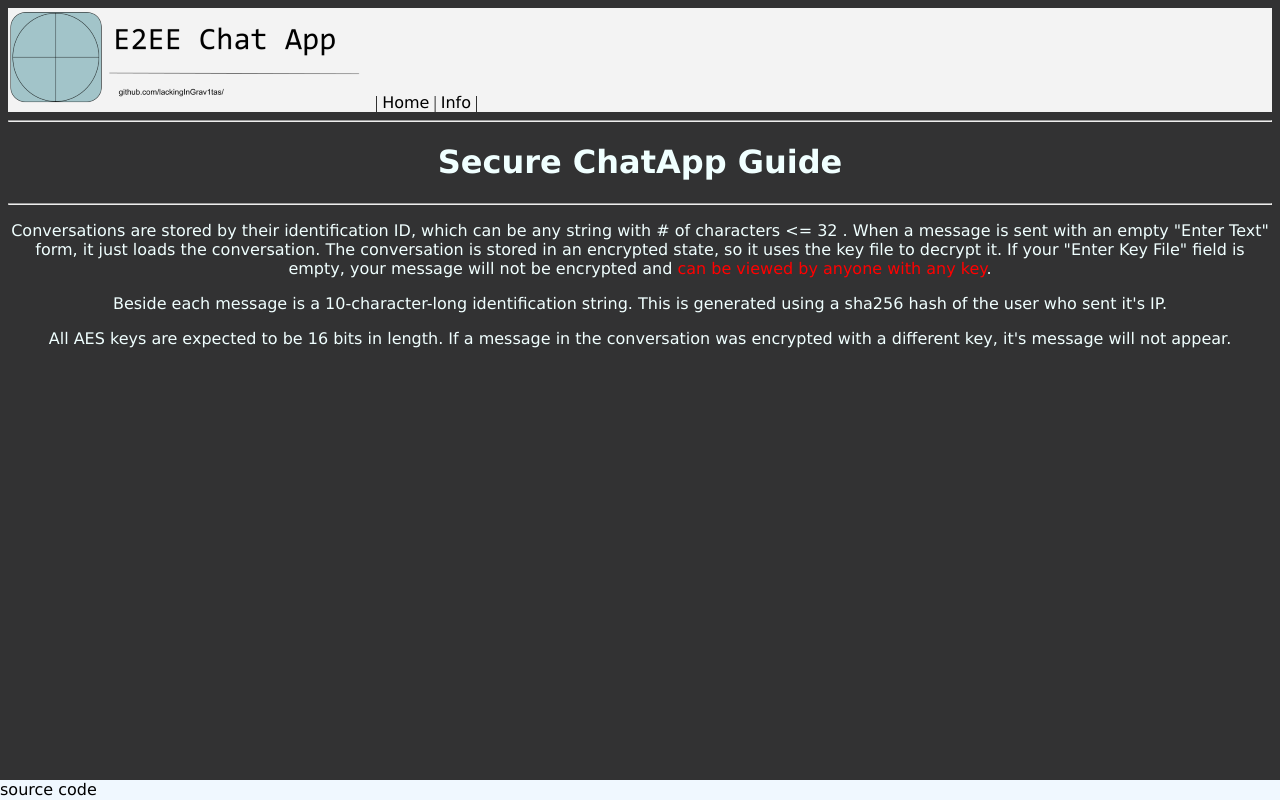
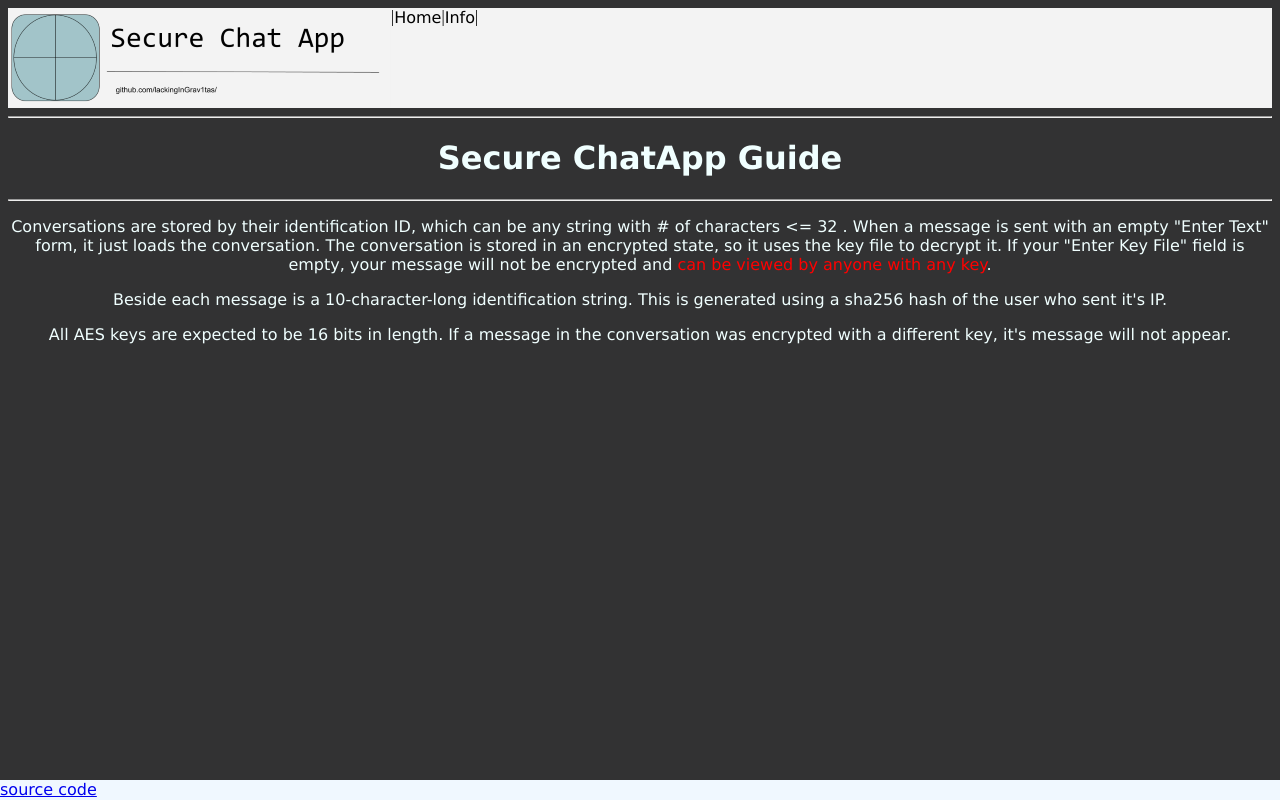
Before and after one commit to LackingInGrav1tas/secure-chatapp, a Flask app: page /info/ in a window 1280 px wide. Run offline with Flask 2, Linux system fonts and the light colour scheme.

Commit message:
info restyling

```diff
--- a/static/style.css
+++ b/static/style.css
@@ -17,3 +17,23 @@ img.logo-image {
     font-size: x-large;
     text-align: center;
 }
+
+div.tab-header {
+    background-color: #f3f3f3;
+    display: flex;
+    align-items: left;
+    justify-content: left;
+    flex-basis: 40%;
+}
+
+footer.footer {
+    position:fixed;
+    bottom: 0;
+    left: 0;
+    right: 0;
+    height: 20px;
+    background-color: aliceblue;
+    font-family: Verdana, Geneva, Tahoma, sans-serif;
+    color: black;
+    text-decoration: none;
+}
--- a/templates/info.html
+++ b/templates/info.html
@@ -6,19 +6,17 @@
     <meta name="viewport" content="width=device-width, initial-scale=1.0">
     <title>ChatApp Info</title>
     <link rel="shortcut icon" href="static/favicon.ico">
+    <link rel="stylesheet" href="static/style.css">
 </head>
 <!--<body style="background-image: linear-gradient(to right, #708090, black, black, #708090)"></!-->
 <body style="background-color:#323233;">
-    <div style="background-color: #f3f3f3; display: flex; align-items: left; justify-content: left;">
-        <div style="flex-basis: 40%;">
-            <img style="font-family: Verdana, Geneva, Tahoma, sans-serif; font-size: x-large; text-align: center;" src="/static/resized_logo.png" alt="Secure Chat App">
-            <a>| </a>
-            <a href="/" style="font-family: Verdana, Geneva, Tahoma, sans-serif; color: black; text-decoration: none;">Home</a>
-            <a> | </a>
-            <a href="/info/" style="font-family: Verdana, Geneva, Tahoma, sans-serif; color: black; text-decoration: none;">Info</a>
-            <a> |</a>
-        </div>
-        <div style="font-size: 20px; padding-left: 20px;"><p style="font-family: Verdana, Geneva, Tahoma, sans-serif;"></p></div>
+    <div class="tab-header">
+        <img class="logo-image" src="/static/Logo.png" alt="Secure Chat App">
+        <a>| </a>
+        <a href="/" class="tab-link">Home</a>
+        <a> | </a>
+        <a href="/info/" class="tab-link">Info</a>
+        <a> |</a>
     </div>
     <center style="color: azure; font-family: Verdana, Geneva, Tahoma, sans-serif;">
         <hr>
@@ -45,7 +43,7 @@
 
     </center>
 </body>
-<footer style="position:fixed;bottom: 0;left:0;right:0;height:20px; background-color: aliceblue;">
-    <a href="https://github.com/LackingInGrav1tas/e2ee-chat-app" style="font-family: Verdana, Geneva, Tahoma, sans-serif; color: black; text-decoration: none;">source code</a>
+<footer class="footer">
+    <a href="https://github.com/LackingInGrav1tas/secure-chatapp">source code</a>
 </footer>
 </html>
```
Also changed, not shown: templates/index.html (+3 -6 lines).
